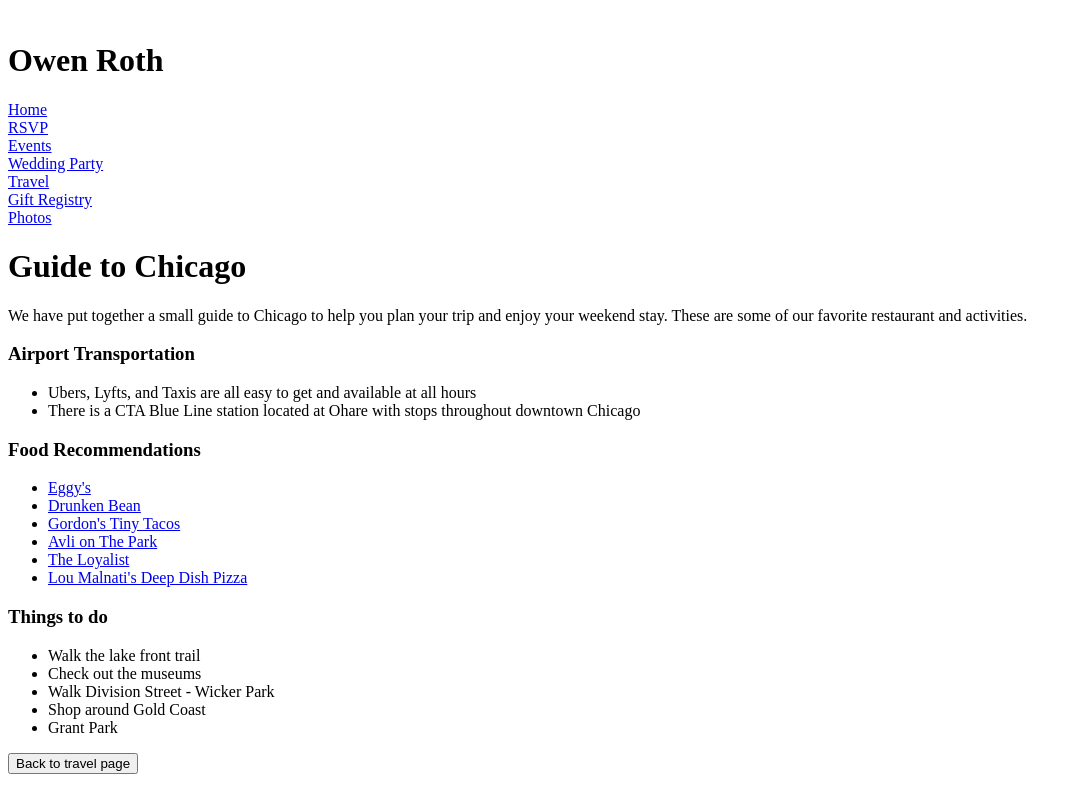
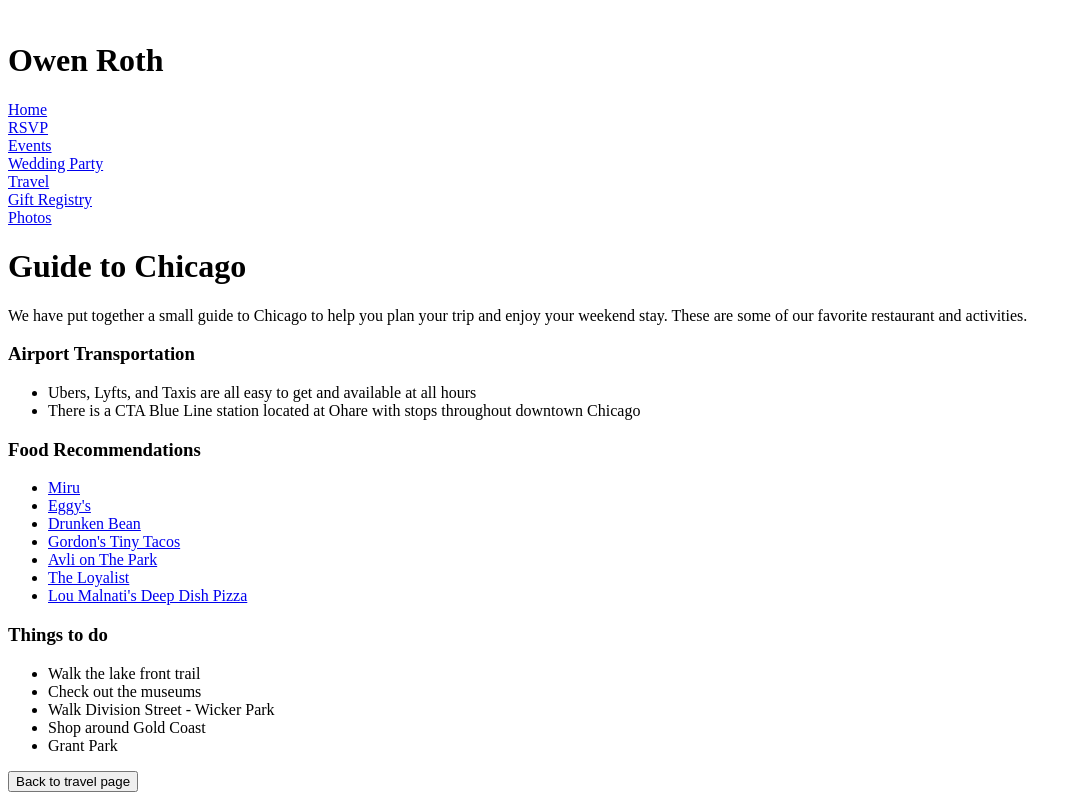
Before and after one commit to oroth8/owensabrina, a Next.js app: page /travel/guide in a window 1280 px wide. Shown: the part 1194-1994 px from the top of the page, without its empty margins (0-1078 px from the left). Built offline with nearby package versions, Linux system fonts and the light colour scheme; a web font is replaced by a local one.

Commit message:
add miru to website guide

```diff
--- a/pages/travel/guide.tsx
+++ b/pages/travel/guide.tsx
@@ -64,6 +64,16 @@ const Page: NextPageWithLayout = () => {
                   Food Recommendations
                 </h3>
                 <ul className="list-disc ml-8 space-y-2">
+                <li>
+                    <a
+                      href="https://www.mirurestaurant.com/"
+                      target="_blank"
+                      rel="noopener noreferrer"
+                      className="hover:text-gray-100"
+                    >
+                      Miru
+                    </a>
+                  </li>
                   <li>
                     <a
                       href="https://www.eggysdiner.com/chicago/"
```
